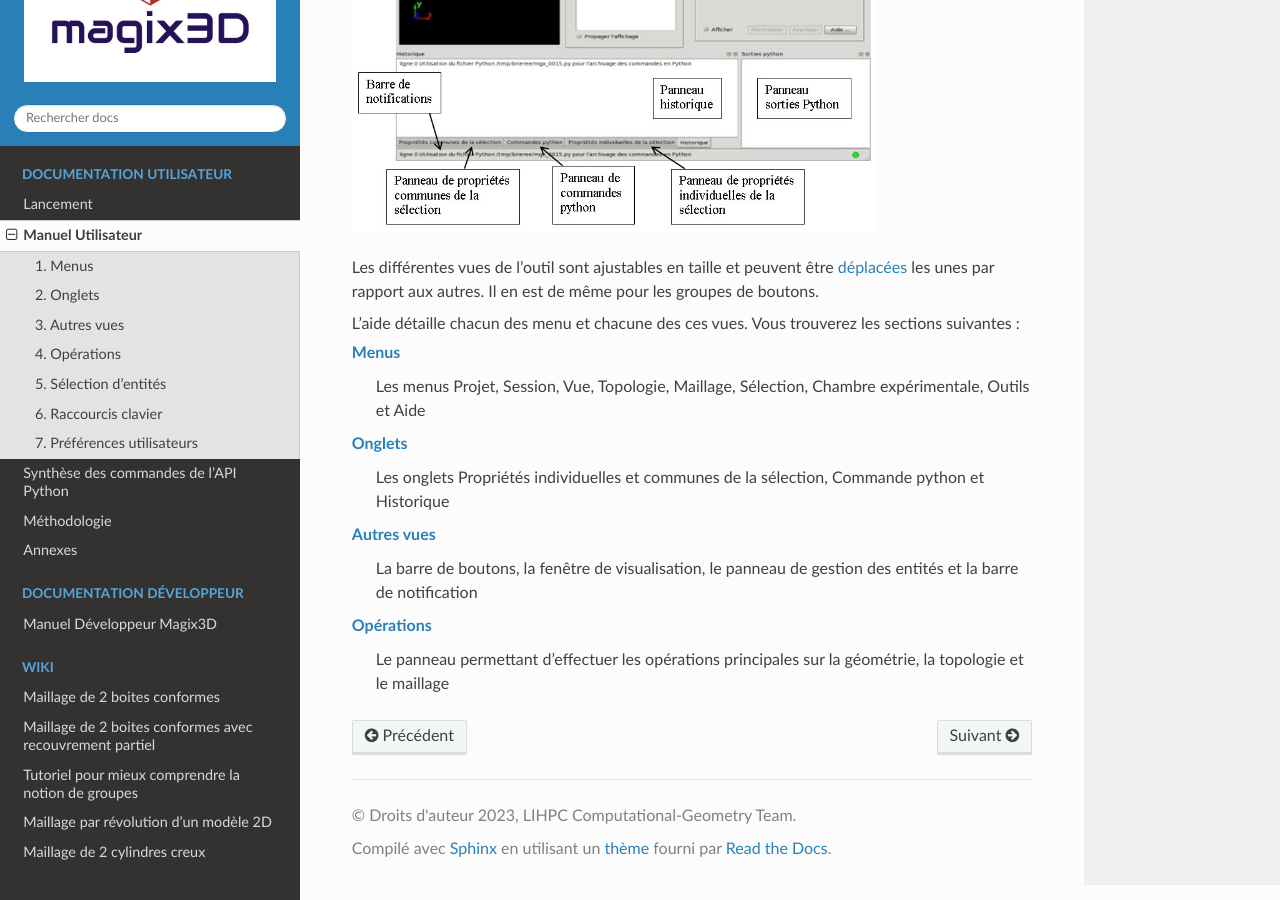
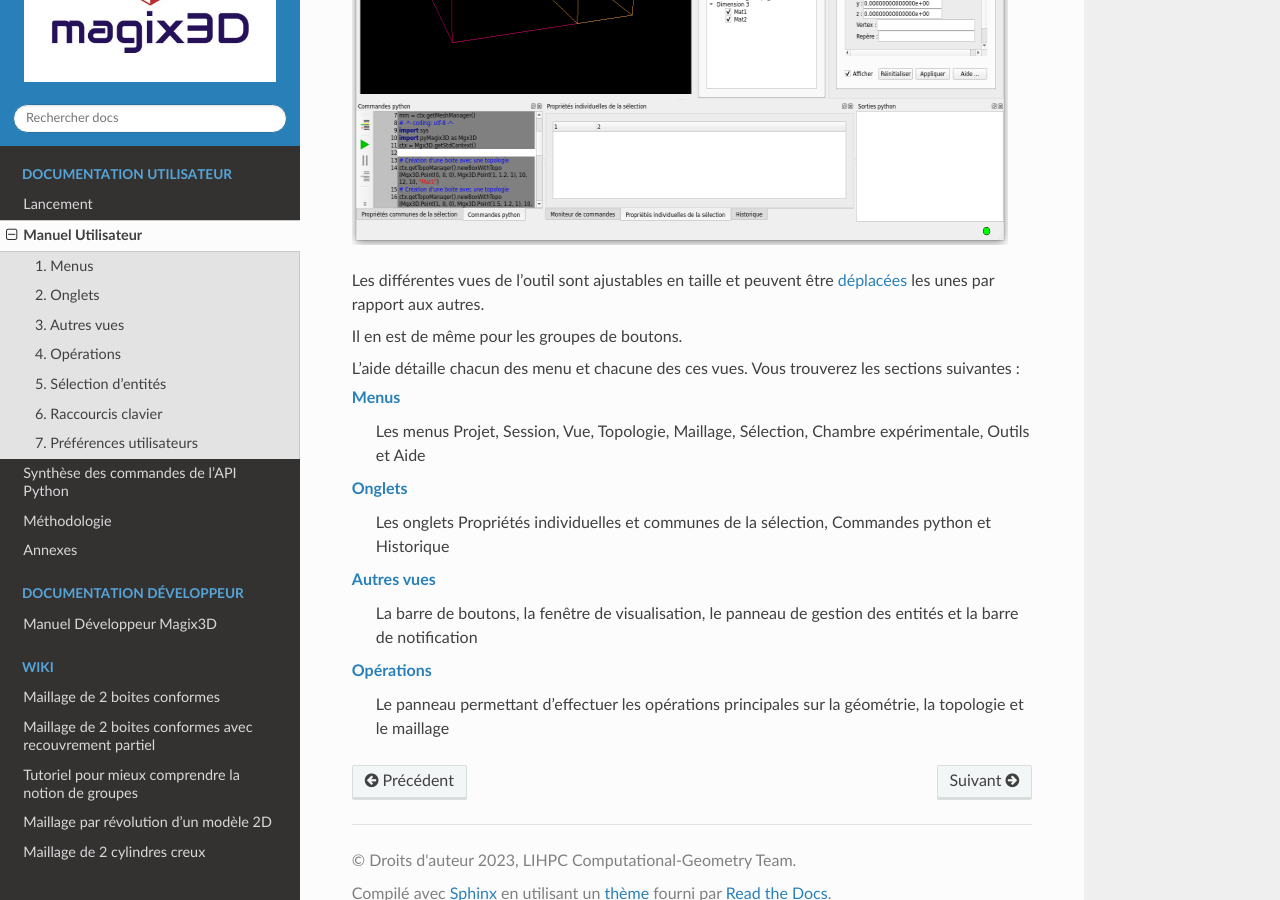
Before and after one commit to LIHPC-Computational-Geometry/magix3d, a Sphinx documentation site: the page built from Docs/pages/manuel-utilisateur.rst, in a window 1280 px wide and 900 px high, scrolled down 566 px. Built offline with Sphinx 7.4.7 and the Read the Docs theme 2.0.0, drawn with Linux system fonts in a browser that asks for light colours; the version number could not be read and is left out.

Commit message:
Upgrade main gui snapshot

```diff
--- a/Docs/pages/manuel-utilisateur.rst
+++ b/Docs/pages/manuel-utilisateur.rst
@@ -11,12 +11,14 @@ détail pour chacune des parties.
 
 Au premier lancement, l’IHM se présente sous cette forme :
 
-.. figure:: ../images/image1.jpeg
+.. figure:: ../images/ihm.png
    :align: left
-   :width: 80%
+   :scale: 50%
 
 Les différentes vues de l'outil sont ajustables en taille et peuvent être :ref:`déplacées<modification-aspect>` les unes par
-rapport aux autres. Il en est de même pour les groupes de boutons.
+rapport aux autres.
+
+Il en est de même pour les groupes de boutons.
 
 L'aide détaille chacun des menu et chacune des ces vues. Vous trouverez les sections suivantes :
 
@@ -24,7 +26,7 @@ L'aide détaille chacun des menu et chacune des ces vues. Vous trouverez les sec
    Les menus Projet, Session, Vue, Topologie, Maillage, Sélection, Chambre expérimentale, Outils et Aide
 
 :doc:`onglets`
-   Les onglets Propriétés individuelles et communes de la sélection, Commande python et Historique
+   Les onglets Propriétés individuelles et communes de la sélection, Commandes python et Historique
 
 :doc:`vues`
    La barre de boutons, la fenêtre de visualisation, le panneau de gestion des entités et la barre de notification
```
Also changed, not shown: Docs/images/ihm.png (added), Docs/images/image1.jpeg (deleted).
